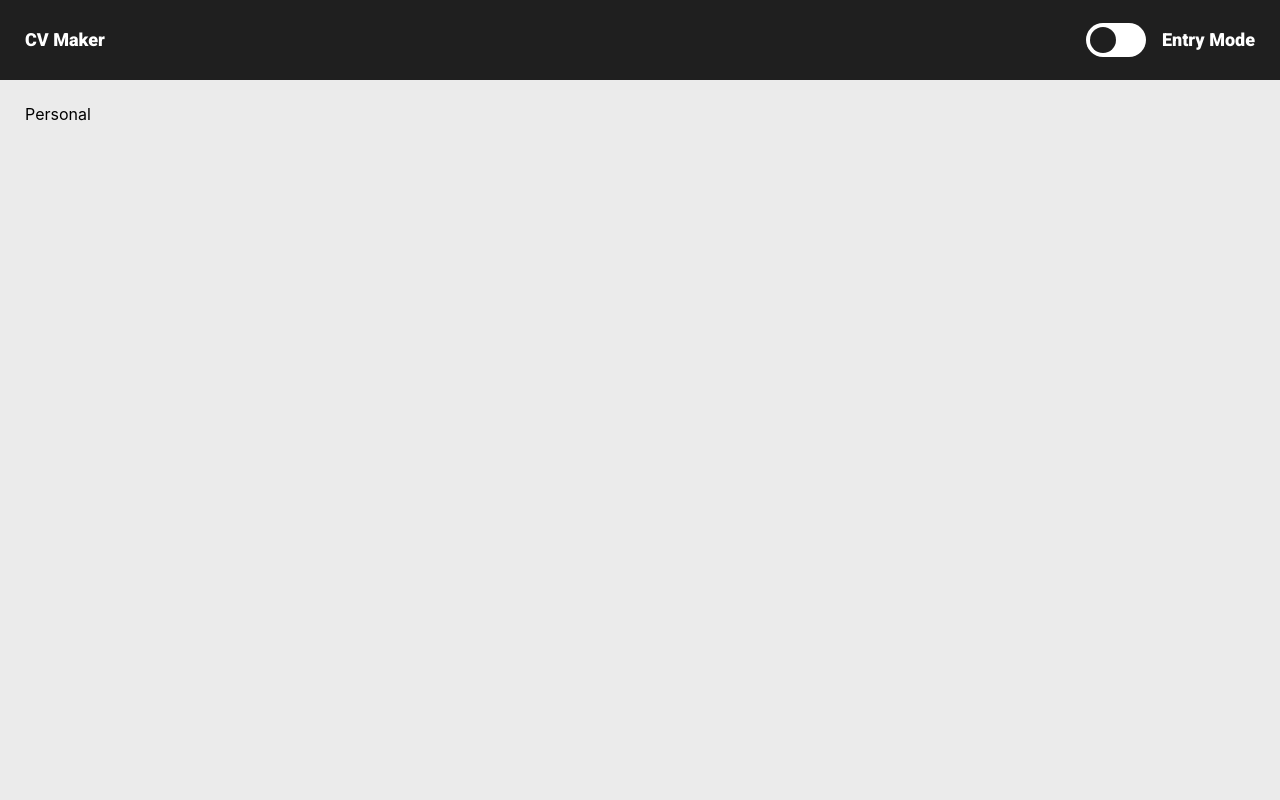
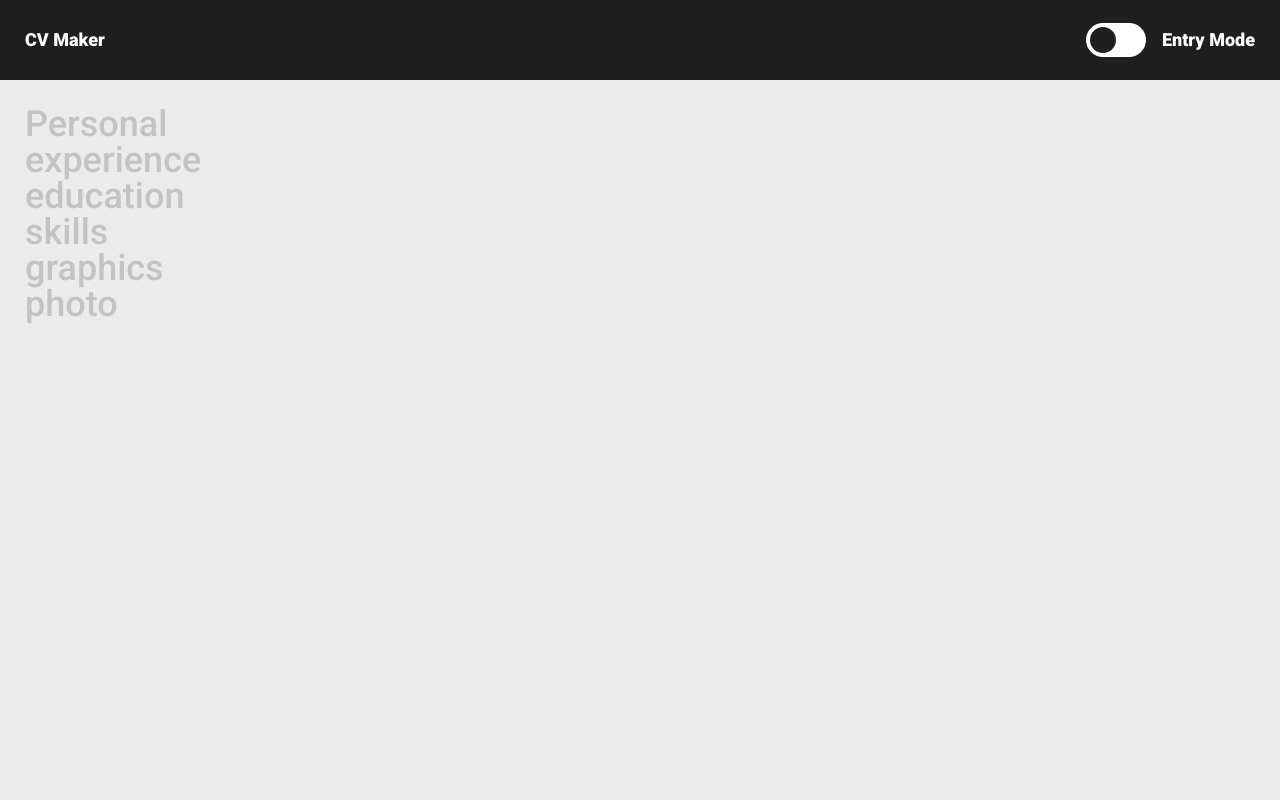
Before and after one commit to jpotterfi/CV-maker, a React (Create React App) app in the folder cv-project/: page / in a window 1280 px wide. Shown: the top 800 px of the page. Built offline with nearby package versions, Linux system fonts and the light colour scheme.

Commit message:
added React Use Effect with a dependecy on activeComponent to change color of active component headings

```diff
--- a/cv-project/public/index.html
+++ b/cv-project/public/index.html
@@ -45,5 +45,10 @@
       To begin the development, run `npm start` or `yarn start`.
       To create a production bundle, use `npm run build` or `yarn build`.
     -->
+    <h3 id="experienceComponent">experience</h3>
+    <h3 id="educationComponent">education</h3>
+    <h3 id="skillsComponent">skills</h3>
+    <h3 id="graphicsComponent">graphics</h3>
+    <h3 id="photoComponent">photo</h3>
   </body>
 </html>
--- a/cv-project/src/App.js
+++ b/cv-project/src/App.js
@@ -31,8 +31,35 @@ function App() {
   });
   // console.table(formData);
 
+  console.table(activeComponent);
+
+  React.useEffect(
+    function () {
+      colorComponentHeadings();
+    },
+    [activeComponent]
+  );
+
+  function colorComponentHeadings() {
+    for (const property in activeComponent) {
+      console.log(property);
+      if (activeComponent[property]) {
+        console.log(property + "is true");
+        let active = document.getElementById(property + "Component");
+        active.style.color = "#1f1f1f";
+      }
+      if (!activeComponent[property]) {
+        console.log(property + "is false");
+        let unactive = document.getElementById(property + "Component");
+
+        unactive.style.color = "#C3C3C3";
+      }
+    }
+  }
+
   function changeActiveComponent(name, value) {
-    console.log(name, value);
+    console.log("changeActiveComponent");
+    console.log(name, !value);
     setActiveComponent(function (prevComponents) {
       return {
         ...prevComponents,
--- a/cv-project/src/Components/Personal.js
+++ b/cv-project/src/Components/Personal.js
@@ -2,17 +2,23 @@ import "react-phone-number-input/style.css";
 import PhoneInput from "react-phone-number-input";
 
 export default function Personal(props) {
+  // console.log("toggleActive");
+  function toggleActive() {
+    return props.activeComponentToggle(
+      "personal",
+      props.activeComponentData.personal
+    );
+  }
+
   return (
     <section id="personal">
       <h3
+        id="personalComponent"
         name="personal"
         value={props.activeComponentData.personal}
-        onClick={() =>
-          props.activeComponentToggle(
-            "personal",
-            props.activeComponentData.personal
-          )
-        }
+        onClick={function () {
+          toggleActive();
+        }}
       >
         Personal
       </h3>
@@ -367,6 +373,11 @@ export default function Personal(props) {
           </div>
         </form>
       )}
+      <h3 id="experienceComponent">experience</h3>
+      <h3 id="educationComponent">education</h3>
+      <h3 id="skillsComponent">skills</h3>
+      <h3 id="graphicsComponent">graphics</h3>
+      <h3 id="photoComponent">photo</h3>
     </section>
   );
 }
--- a/cv-project/src/index.css
+++ b/cv-project/src/index.css
@@ -183,3 +183,11 @@ form {
 .weight--slight {
   font-weight: 500;
 }
+
+h3 {
+  font-size: 2.25rem;
+  font-family: "Roboto";
+  font-weight: 500;
+  color: #c3c3c3;
+  cursor: pointer;
+}
```
